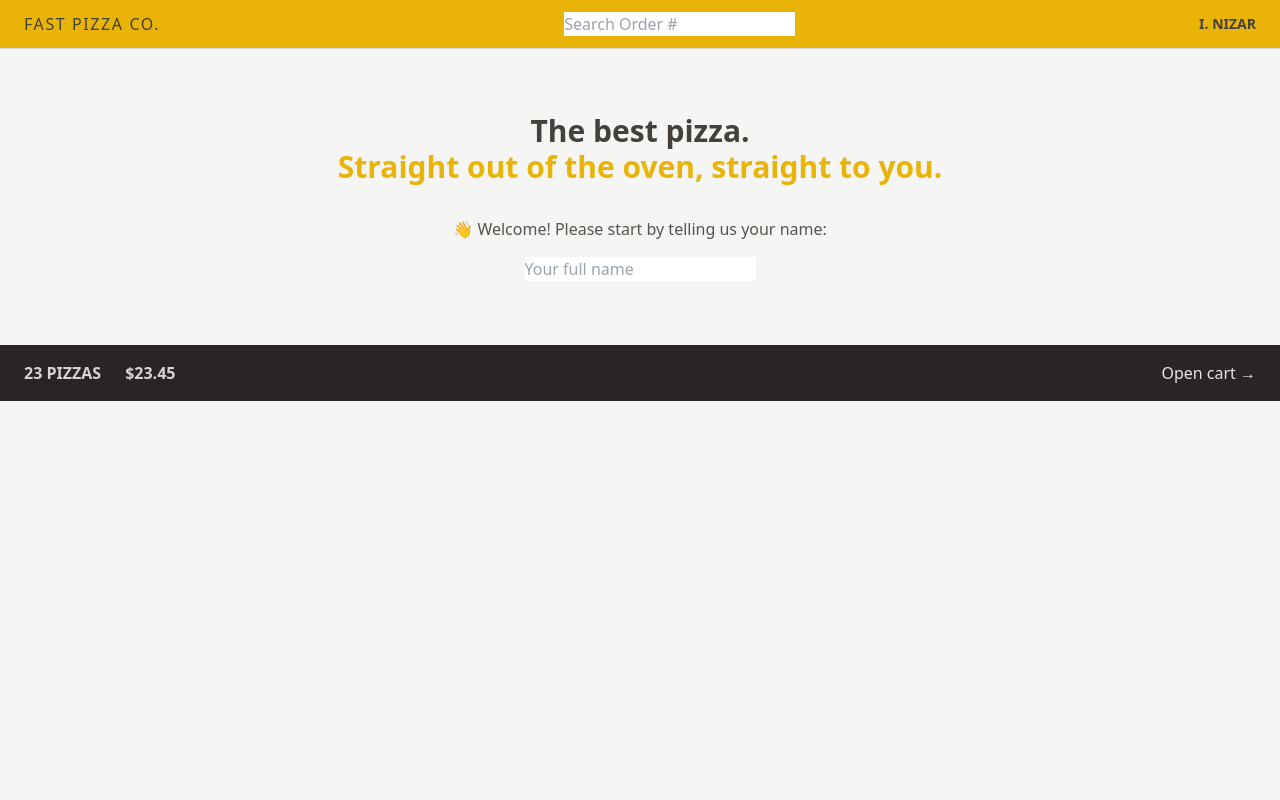
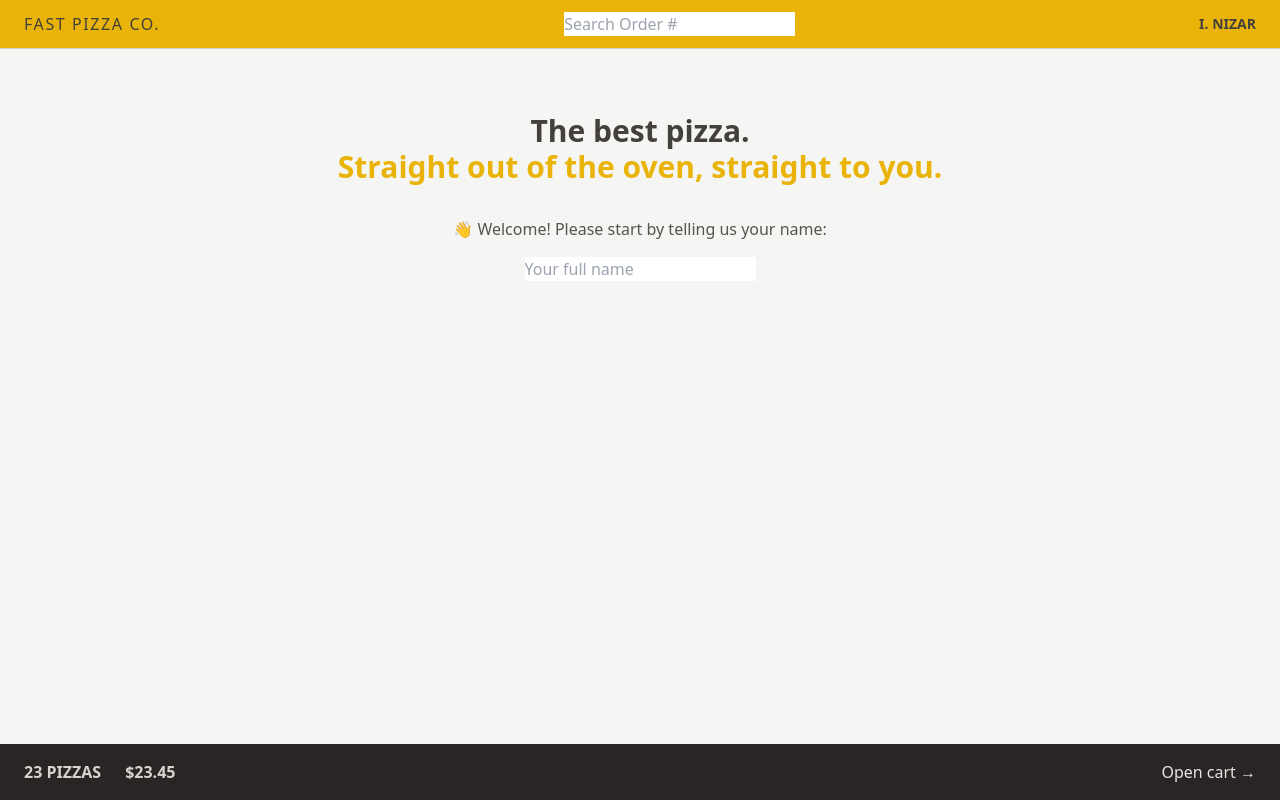
Before and after one commit to nizar-ing/fast-pizza, a React (Vite) app: page / in a window 1280 px wide. Built offline with nearby package versions, Linux system fonts and the light colour scheme.

Commit message:
Applying CSS Grid.

```diff
--- a/src/ui/AppLayout.jsx
+++ b/src/ui/AppLayout.jsx
@@ -1,19 +1,21 @@
-import {Header} from "./Header.jsx";
+import { Header } from "./Header.jsx";
 import CartOverview from "../features/cart/CartOverview.jsx";
-import {Outlet, useNavigation} from "react-router-dom";
+import { Outlet, useNavigation } from "react-router-dom";
 import Loader from "./Loader.jsx";
 
 export function AppLayout() {
-    const navigation = useNavigation();
-    const isLoading = navigation.state === 'loading';
-    return (
-        <div className='layout'>
-            {isLoading && <Loader />}
-            <Header/>
-            <main>
-                <Outlet/>
-            </main>
-            <CartOverview/>
-        </div>
-    )
+  const navigation = useNavigation();
+  const isLoading = navigation.state === "loading";
+  return (
+    <div className="grid h-screen grid-rows-[auto_1fr_auto]">
+      {isLoading && <Loader />}
+      <Header />
+      <div className="overflow-scroll">
+        <main className="mx-auto max-w-3xl">
+          <Outlet />
+        </main>
+      </div>
+      <CartOverview />
+    </div>
+  );
 }
```
